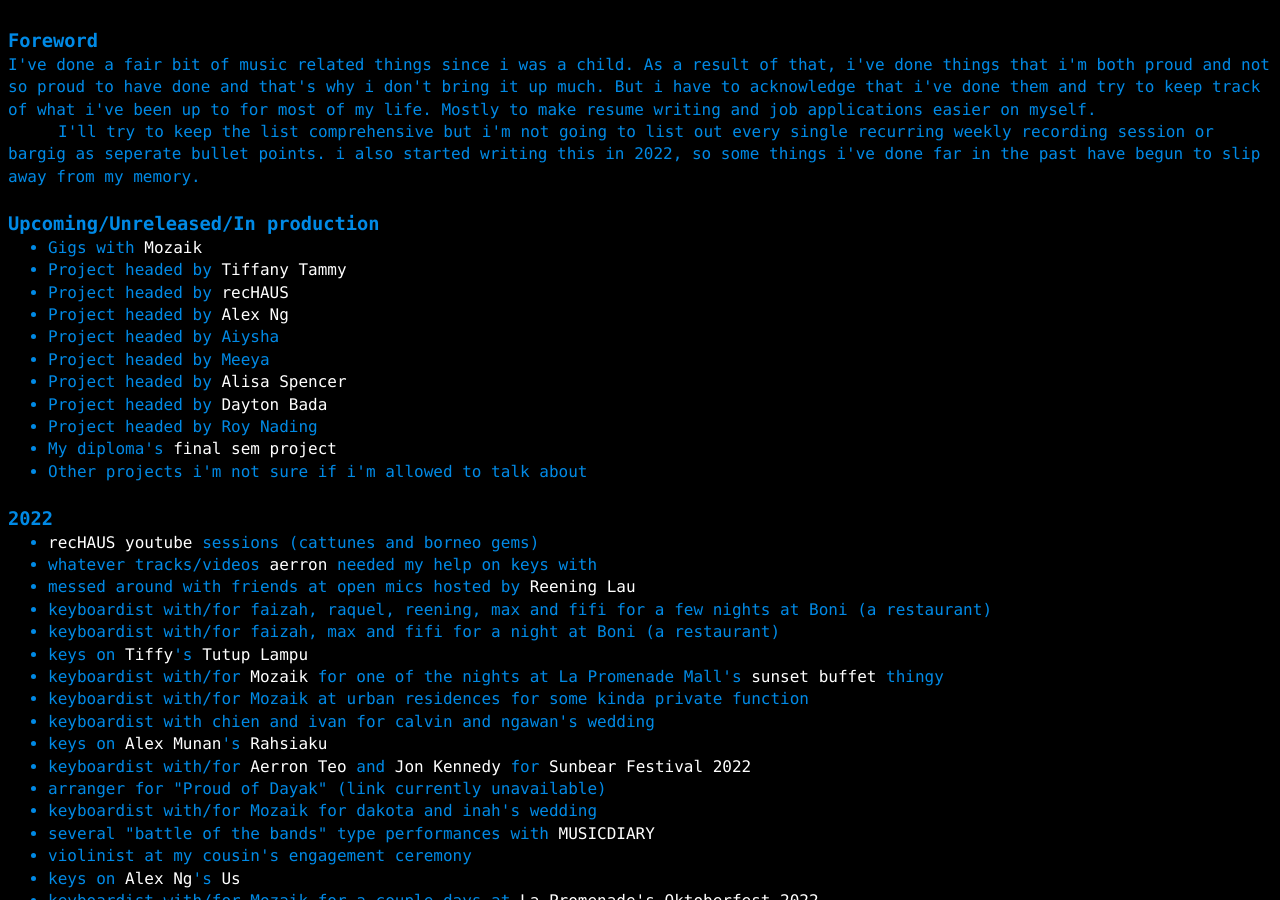
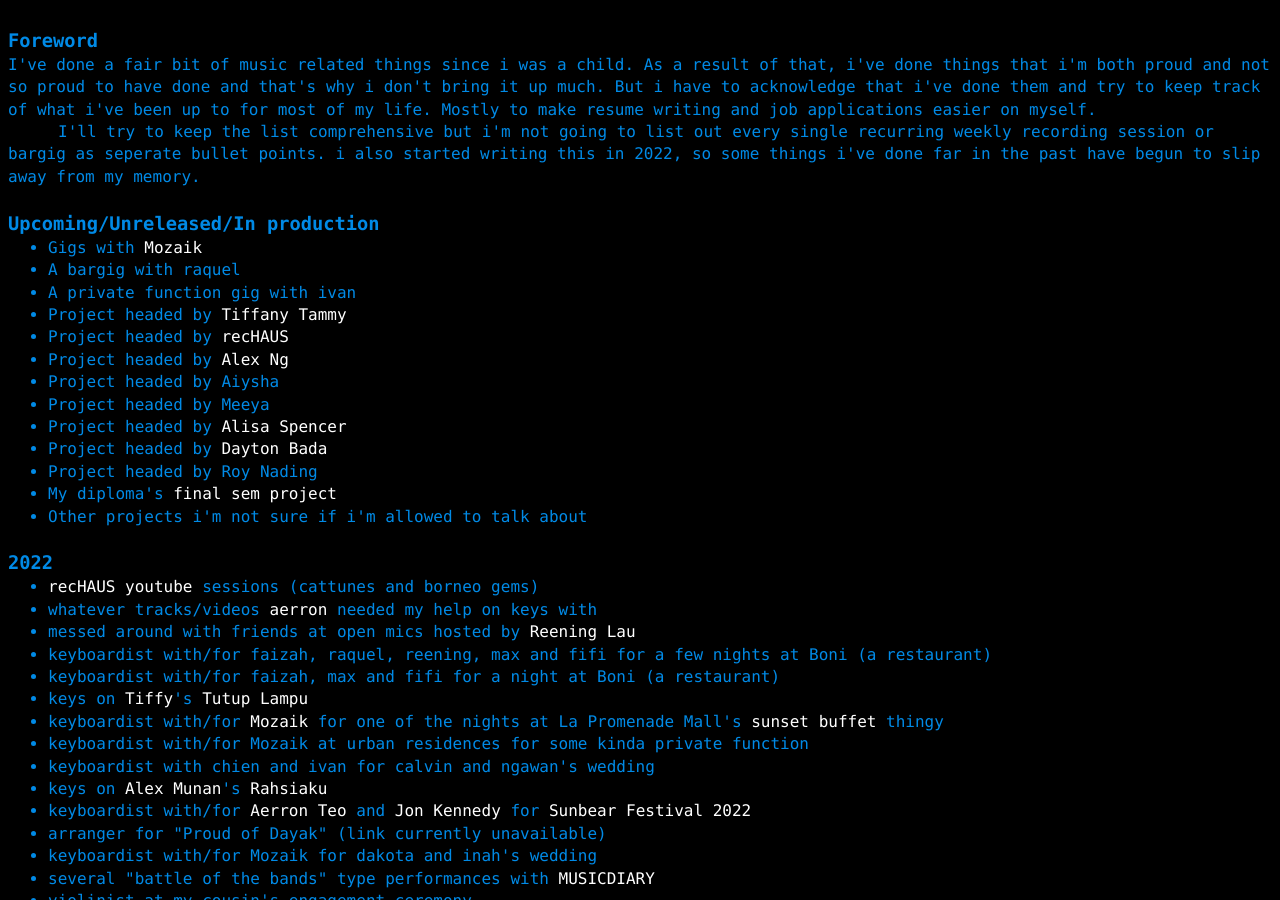
Before and after one commit to a-erfan-aa/a-erfan-aa.github.io, a Jekyll site: the page built from things-i-make/music-comprehensive.html, in a window 1280 px wide and 900 px high, scrolled down 372 px. Built offline with Jekyll 4.4.1, drawn with Linux system fonts in a browser that asks for light colours.

Commit message:
Add 2 more upcoming gigs to music-comprehensive.html

```diff
--- a/things-i-make/music-comprehensive.html
+++ b/things-i-make/music-comprehensive.html
@@ -58,6 +58,8 @@
 	<h3>Upcoming/Unreleased/In production</h3>
 	<ul>
 		<li>Gigs with <a href="https://www.instagram.com/soundofmozaik/">Mozaik</a></li>
+		<li>A bargig with raquel</li>
+		<li>A private function gig with ivan</li>
 		<li>Project headed by <a href="https://www.instagram.com/tiffanytammy/">Tiffany Tammy</a></li>
 		<li>Project headed by <a href="https://www.instagram.com/rechaus_/?hl=en">recHAUS</a></li>
 		<li>Project headed by <a href="https://www.instagram.com/alexngwhng/">Alex Ng</a></li>
```
